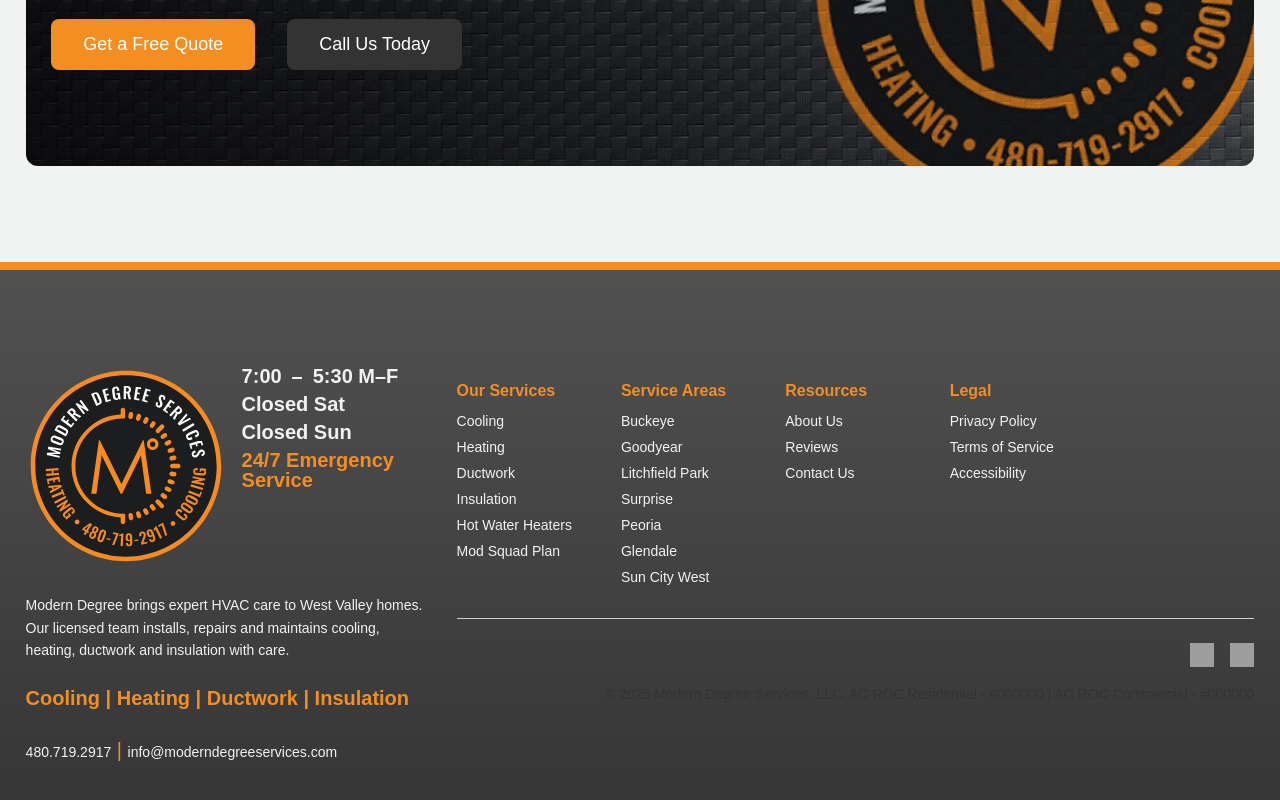
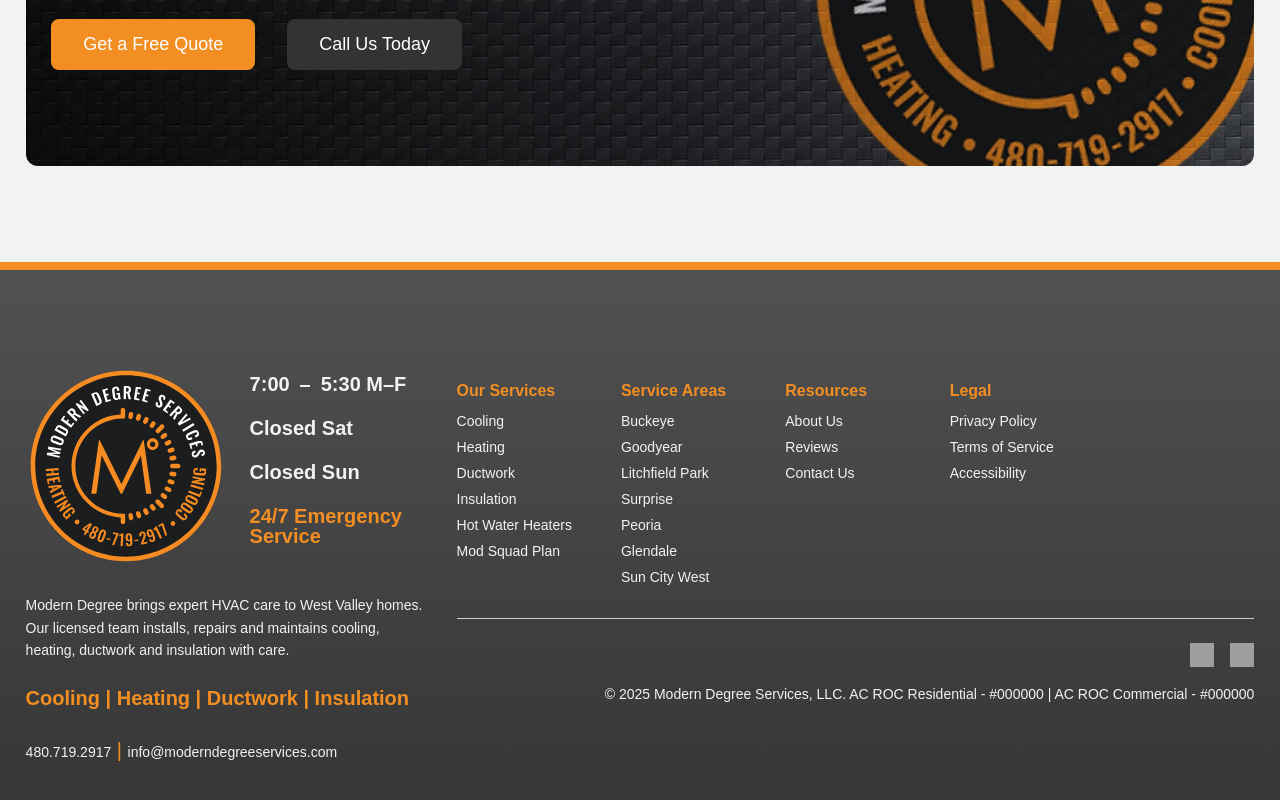
Before and after one commit to bfuller7141/Modern-Degree, an Astro site: page / in a window 1280 px wide. Shown: the part 5513-6313 px from the top of the page. Built offline with nearby package versions, Linux system fonts and the light colour scheme; Astro itself is replaced by a stand-in of ours; grey boxes are pictures that could not be loaded; a web font is replaced by a local one.

Commit message:
Update FooterMain.astro

```diff
--- a/src/components/FooterMain.astro
+++ b/src/components/FooterMain.astro
@@ -87,7 +87,7 @@
                 </a>
               </li>
             </ul>
-            <p class="body-text small">
+            <p class="body-text small white">
               © 2025 Modern Degree Services, LLC. AC ROC Residential - #000000 | AC ROC Commercial - #000000
             </p>
           </div>
@@ -125,6 +125,8 @@
   .hours {
     display: flex;
     flex-direction: column;
+    align-items: flex-start;
+    justify-content: space-between;
     gap: 0.5rem;
   }
   .title-footer {
@@ -184,7 +186,7 @@
   }
   .body-text.foot {
     margin: 0;
-    padding:0;
+    padding:0.5rem;
     line-height: 1;
   }
 
```
